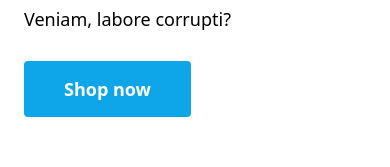
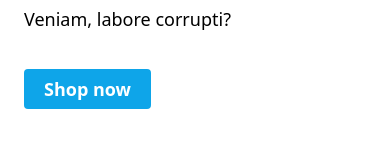
Before and after one commit to PMax87/products-redux-toolkit, a React (Vite) app: page / in a window 390 px wide. Shown: the part 601-768 px from the top of the page. Built offline with nearby package versions, Linux system fonts and the light colour scheme; no server answers.

Commit message:
Home Page responsive button fixed

```diff
--- a/src/pages/HomePage.tsx
+++ b/src/pages/HomePage.tsx
@@ -43,7 +43,7 @@ const HomePage = () => {
             sequi distinctio! Veniam, labore corrupti?
           </p>
           <Link to="/prodcuts" className="mt-10 block">
-            <span className="bg-sky-500 text-lg hover:bg-blue-700 text-white font-bold py-4 px-10 rounded transition-colors">
+            <span className="bg-sky-500 text-lg hover:bg-blue-700 text-white font-semibold py-2 px-5 lg:py-4 lg:px-10 rounded transition-colors">
               Shop now
             </span>
           </Link>
--- /dev/null
+++ b/src/utils/homeContactPageCards.tsx
@@ -0,0 +1 @@
+export const Card = {};
```
